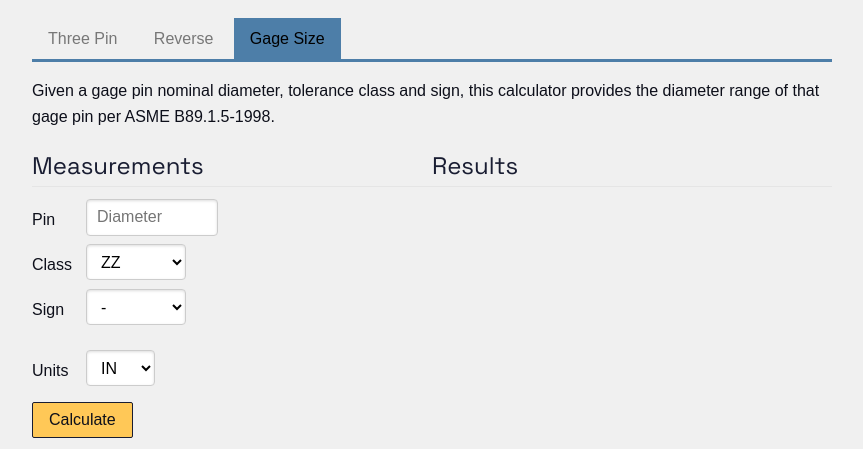
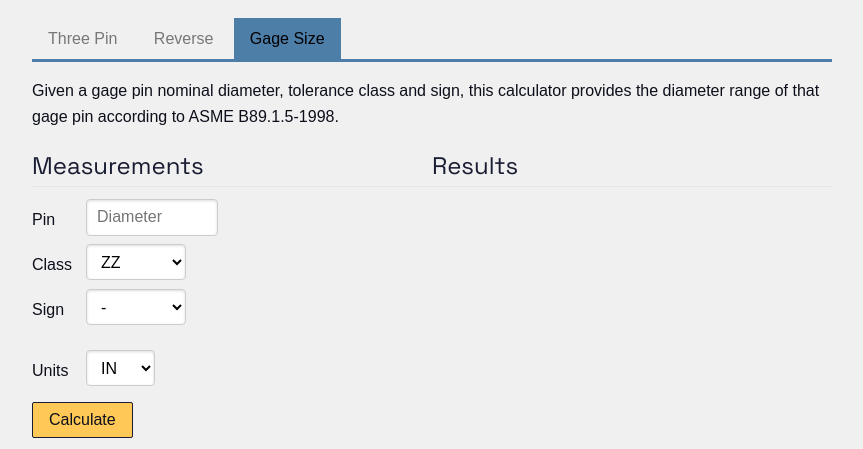
Before and after one commit to rouyng/hole-calc, a Flask app: page /pinsize in a window 1280 px wide. Shown: the part 132-581 px from the top of the page, without its empty margins (208-1071 px from the left). Run offline with Flask 2, Linux system fonts and the light colour scheme; some libraries are stand-ins or nearby versions.

Commit message:
change pinsize calculator description wording

```diff
--- a/templates/pinsize.html
+++ b/templates/pinsize.html
@@ -3,7 +3,7 @@
     <div id="pinsize" class="calc">
         <div class="pure-u-1">
             <p>Given a gage pin nominal diameter, tolerance class and sign, this calculator provides the diameter range
-                of that gage pin per ASME B89.1.5-1998.</p>
+                of that gage pin according to ASME B89.1.5-1998.</p>
         </div>
         <div class="pure-u-1 pure-u-md-1-2">
             <form class="pure-form" method="post" onsubmit="loading();">
```
